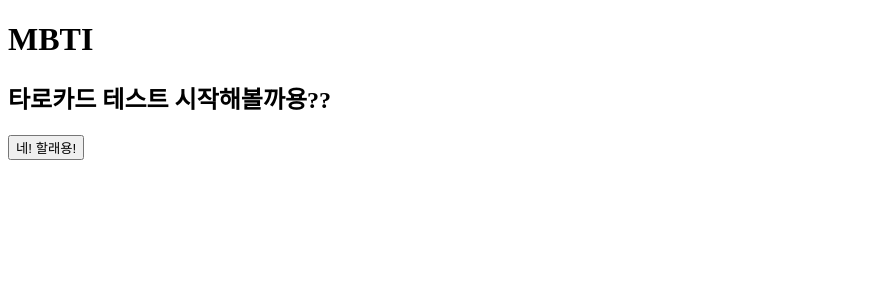
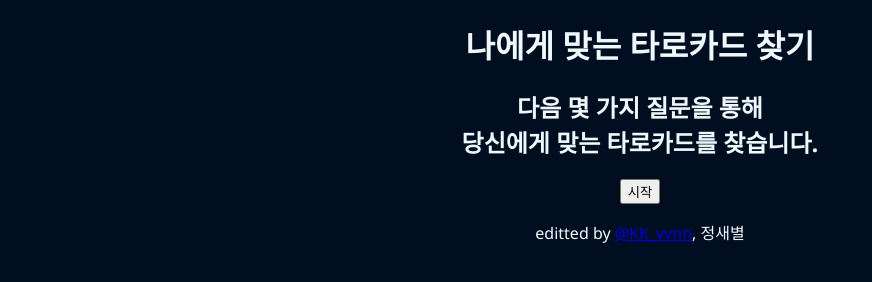
Before and after one commit to Kvvnn/tarotmbti, a plain HTML site: page index.html in a window 1280 px wide. Shown: the whole page, without its empty margins (0-872 px from the left). Drawn offline with Linux system fonts and the light colour scheme.

Commit message:
Update index.html

```diff
--- a/index.html
+++ b/index.html
@@ -3,11 +3,20 @@
 <head>
     <meta charset="UTF-8">
     <meta name="viewport" content="width=device-width, initial-scale=1.0">
-    <title>Document</title>
+    <title>나에게 맞는 타로카드 찾기</title>
+    <style>
+        body{
+            text-align:center;
+            font-family:'Segoe UI', Tahoma, Geneva, Verdana, sans-serif;
+            background-color: #010e20;
+            color:aliceblue;
+        }
+    </style>
 </head>
 <body>
-    <h1>MBTI</h1>
-    <h2>타로카드 테스트 시작해볼까용??</h2>
-    <p><button type="button" onclick="location.href='0_IE_Q0.html'">네! 할래용!</button></p>
+    <h1>나에게 맞는 타로카드 찾기</h1>
+    <h2>다음 몇 가지 질문을 통해<br \>당신에게 맞는 타로카드를 찾습니다.</h2>
+    <p><button type="button" onclick="location.href='0_IE_Q0.html'">시작</button></p>
+    editted by <a href="https://www.instagram.com/KK_vvnn">@KK_vvnn</a>, 정새별
 </body>
 </html>
```
